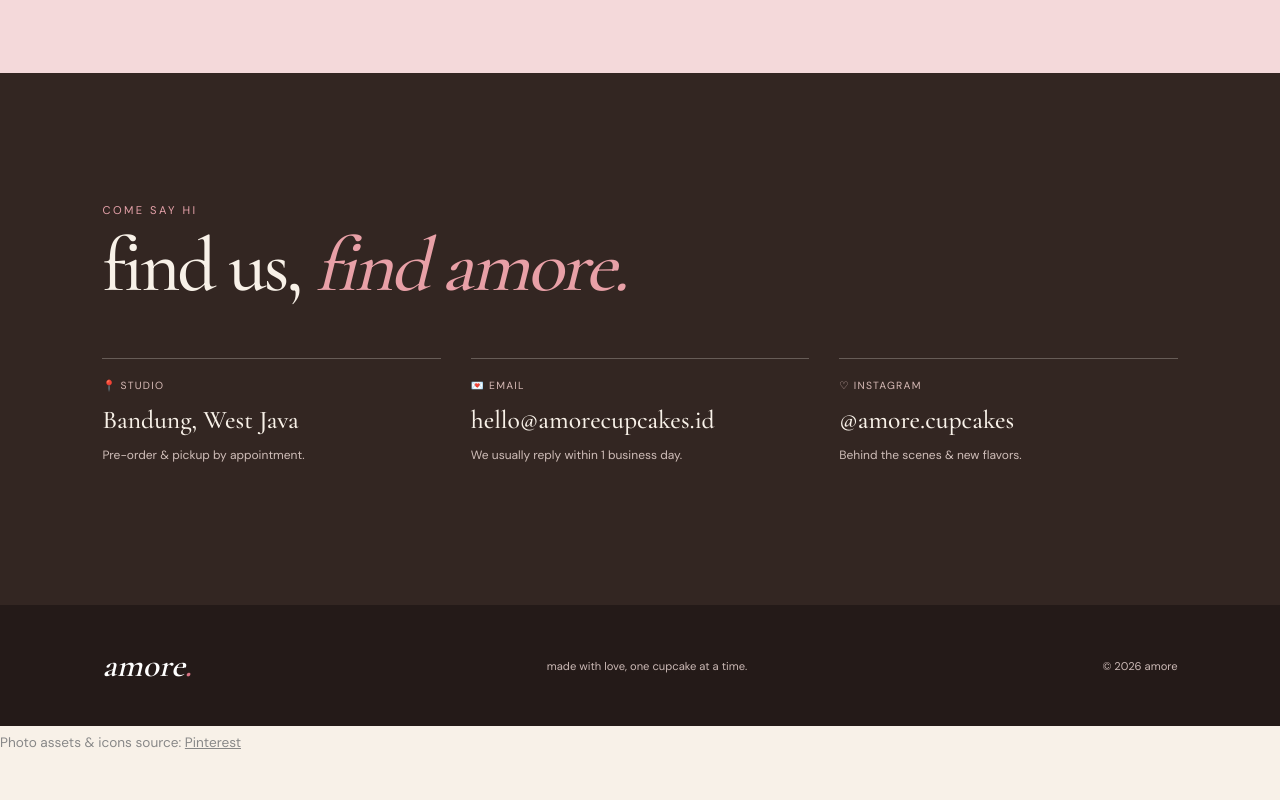
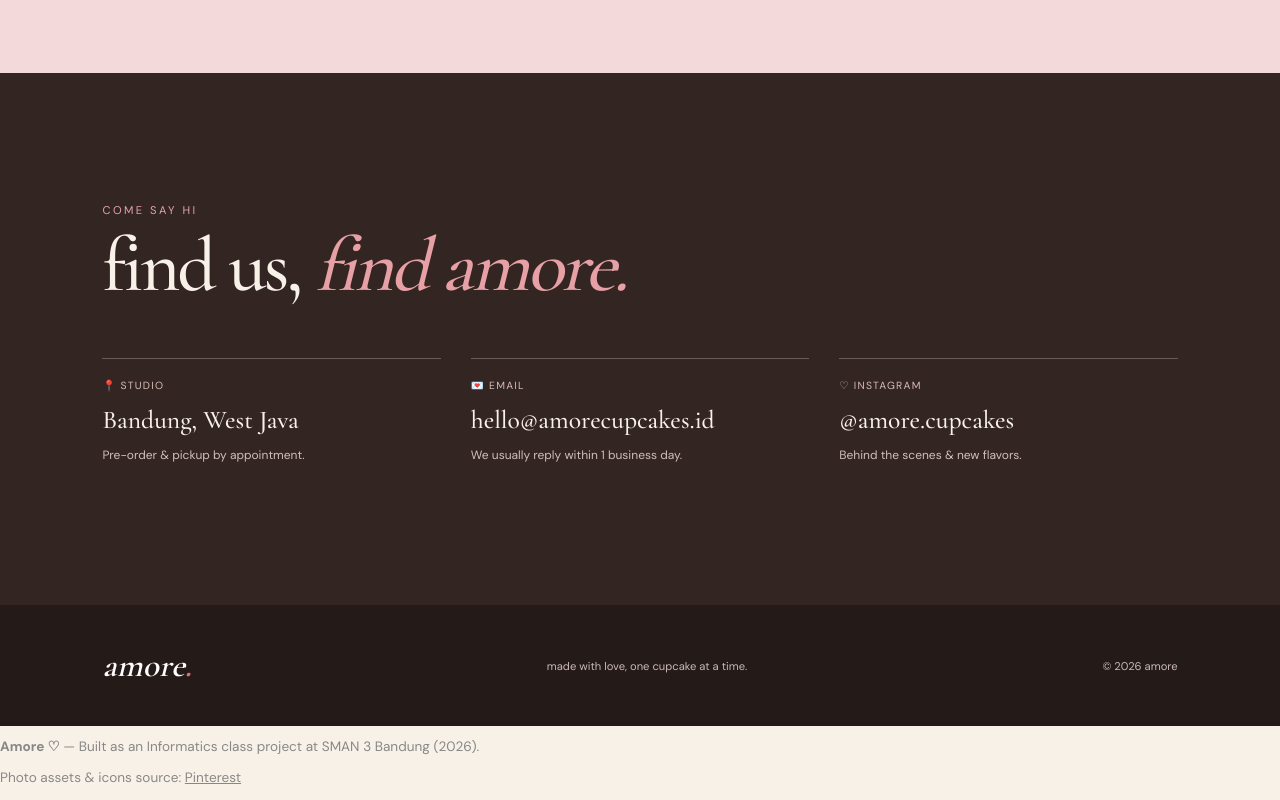
Before and after one commit to heidilubna/heidilubna.github.io, a plain HTML site: page index.html in a window 1280 px wide. Shown: the part 7523-8323 px from the top of the page. Before the commit the page ends 8288 px from the top, so only its background shows below. Drawn offline with nearby package versions, Linux system fonts and the light colour scheme.

Commit message:
Update footer with project note and source credit
Added project note and source credit to the footer.

```diff
--- a/index.html
+++ b/index.html
@@ -377,6 +377,10 @@
 
   <footer><div class="brand">amore<span>.</span></div><p>made with love, one cupcake at a time.</p><span>© 2026 amore</span></footer>
 
+<p class="project-note" style="font-size: 0.85rem; color: #888; margin-top: 12px;">
+    <strong>Amore ♡</strong> — Built as an Informatics class project at SMAN 3 Bandung (2026).
+  </p>
+
 <p class="source-credit" style="font-size: 0.85rem; color: #888; margin-top: 8px;">
     Photo assets &amp; icons source: <a href="https://id.pinterest.com/" target="_blank" style="color: inherit; text-decoration: underline;">Pinterest</a>
   </p>
```
